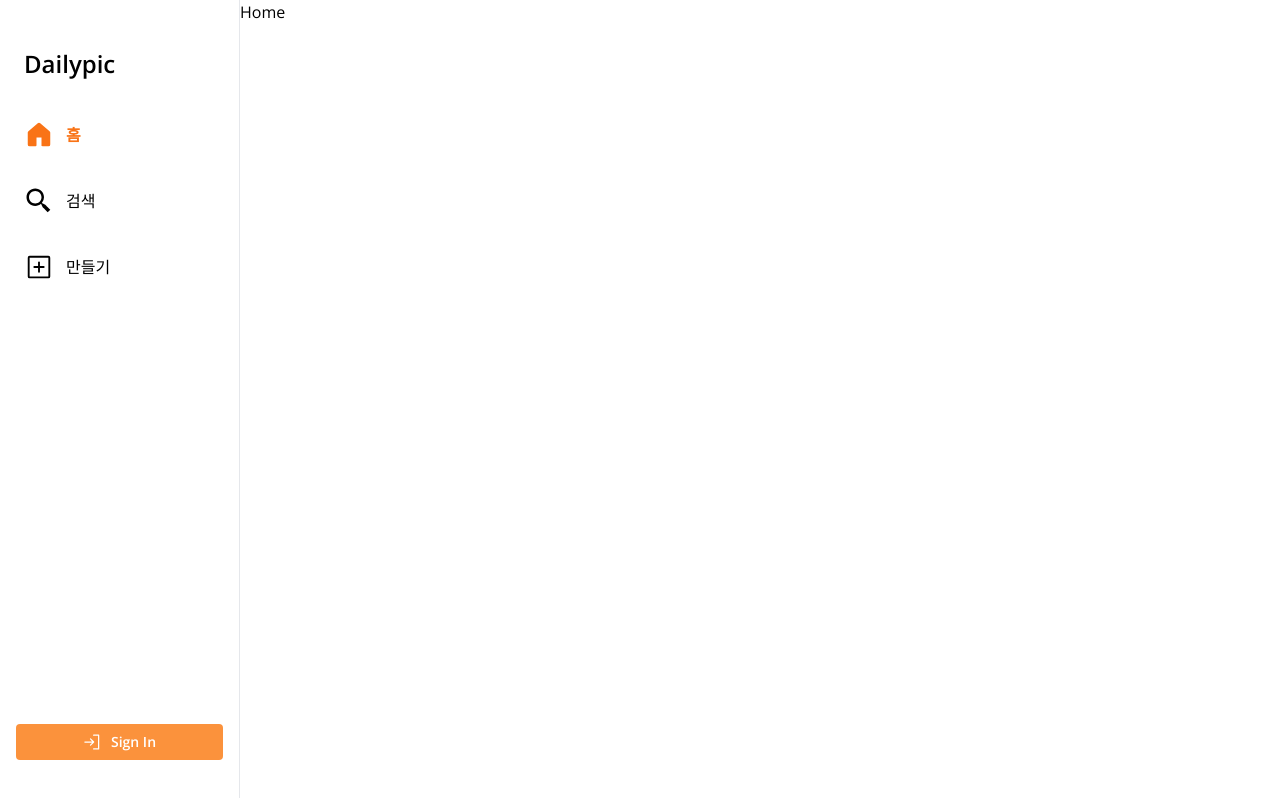
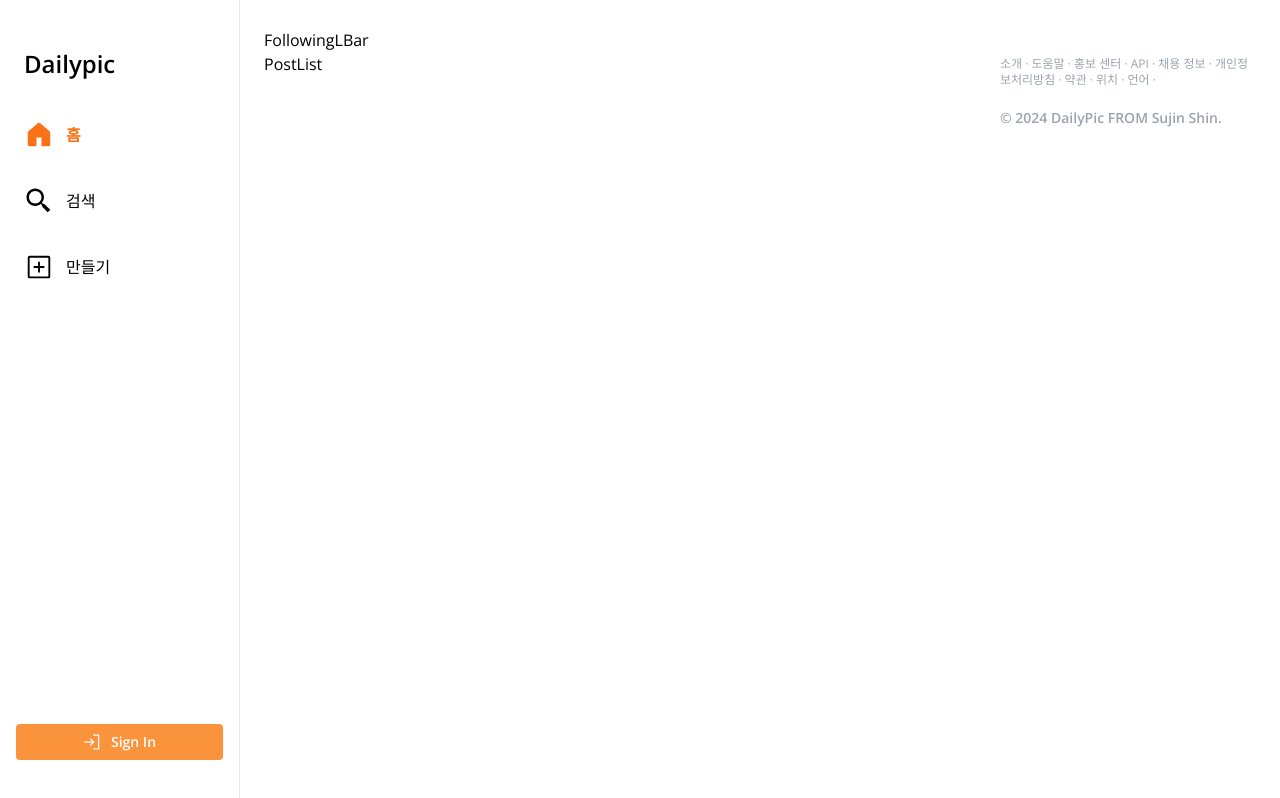
Before and after one commit to ssj5037/nextjs-dailypic, a Next.js app: page / in a window 1280 px wide. Built offline with nearby package versions, Linux system fonts and the light colour scheme; no server answers.

Commit message:
Home 화면 레이아웃 추가/수정 1. home 화면 구조 잡음 2. home 화면 사이드바 개발 3. Avatar - highlight, size, showName 속성 추가. 4. 반응형 css 수정. 5. header css 일부 수정.

```diff
--- a/src/app/layout.tsx
+++ b/src/app/layout.tsx
@@ -21,7 +21,7 @@ export default function RootLayout({
       <body className="flex flex-col md:flex-row">
         <AuthContext>
           <Header />
-          <main className="grow">{children}</main>
+          <main className="flex justify-center grow my-7">{children}</main>
         </AuthContext>
       </body>
     </html>
--- a/src/app/page.tsx
+++ b/src/app/page.tsx
@@ -1,3 +1,35 @@
-export default function Home() {
-  return <h2>Home</h2>;
+import Avatar from "@/component/Avatar";
+import FollowingBar from "@/component/FollowingBar";
+import PostList from "@/component/PostList";
+
+export default function HomePage() {
+  return (
+    <>
+      <section className="max-w-2xl w-[42rem]">
+        <FollowingBar />
+        <PostList />
+      </section>
+      <section className="flex-col hidden pl-16 w-80 lg:flex">
+        <Avatar size="large" showName />
+        <div className="my-7">
+          <nav className="flex mb-5 text-xs text-gray-400">
+            <ul className="inline items-baseline gap-1 *:after:content-['_·_'] *:inline ">
+              <li className="">소개</li>
+              <li>도움말</li>
+              <li>홍보 센터</li>
+              <li>API</li>
+              <li>채용 정보</li>
+              <li>개인정보처리방침</li>
+              <li>약관</li>
+              <li>위치</li>
+              <li>언어</li>
+            </ul>
+          </nav>
+          <span className="flex text-sm font-semibold text-gray-400">
+            © 2024 DailyPic FROM Sujin Shin.
+          </span>
+        </div>
+      </section>
+    </>
+  );
 }
--- a/src/component/Avatar.tsx
+++ b/src/component/Avatar.tsx
@@ -2,7 +2,15 @@
 import { useSession } from "next-auth/react";
 import Link from "next/link";
 
-export default function Avatar() {
+export default function Avatar({
+  highlight = false,
+  showName = false,
+  size = "small",
+}: {
+  highlight?: boolean;
+  showName?: boolean;
+  size?: "small" | "large";
+}) {
   const { data: session } = useSession();
   const user = session?.user;
   return (
@@ -10,20 +18,40 @@ export default function Avatar() {
       {user && (
         <Link
           href={`/${user.username}`}
-          className="flex items-center w-full gap-2 rounded-md group"
+          className="flex items-center w-full gap-2 rounded-md"
+        >
+          <div
+            className={`rounded-full
+            ${highlight && "border-2 border-orange-500"}`}
           >
             {/* eslint-disable-next-line @next/next/no-img-element */}
             <img
               src={user.image}
               alt={`${user.name} 프로필 이미지`}
-            width={40}
-            height={40}
-            className="transition-all rounded-full group-hover:scale-105"
+              width={`${size === "small" ? 40 : 56}`}
+              height={`${size === "small" ? 40 : 56}`}
+              className={`rounded-full
+              ${highlight && "border border-white"}`}
               referrerPolicy="no-referrer"
             />
-          <div className="flex-col hidden text-xs lg:flex">
-            <span>{user.name}</span>
-            <span>{user.username}</span>
+          </div>
+          <div className="flex flex-col">
+            {showName && (
+              <>
+                <span
+                  className={`font-semibold
+                  ${size === "small" ? "text-sm" : "text-md"}`}
+                >
+                  {user.username}
+                </span>
+                <span
+                  className={`text-gray
+                  ${size === "small" ? "text-xs" : "text-sm"}`}
+                >
+                  {user.name}
+                </span>
+              </>
+            )}
           </div>
         </Link>
       )}
--- /dev/null
+++ b/src/component/FollowingBar.tsx
@@ -0,0 +1,3 @@
+export default function FollowingLBar() {
+  return <div>FollowingLBar</div>;
+}
--- a/src/component/Header.tsx
+++ b/src/component/Header.tsx
@@ -35,13 +35,13 @@ const menus: NavMenu[] = [
 
 export default function Header() {
   return (
-    <header className="flex flex-row items-center w-full gap-8 px-4 py-3 border-b md:flex-col md:w-20 lg:w-60 md:py-10 md:border-r md:border-b-0 md:items-start">
+    <header className="flex flex-row items-center w-full gap-8 px-4 py-3 border-b md:flex-col md:w-20 xl:w-60 md:py-10 md:border-r md:border-b-0 md:items-start">
       {/* logo */}
       <h1 className="p-2 font-semibold md:w-full md:h-10">
-        <Link href={"/"} className="hidden text-2xl lg:block">
+        <Link href={"/"} className="hidden text-2xl xl:block">
           Dailypic
         </Link>
-        <Link href={"/"} className="block text-3xl lg:hidden">
+        <Link href={"/"} className="block text-3xl xl:hidden">
           <LogoIcon />
         </Link>
       </h1>
@@ -52,8 +52,13 @@ export default function Header() {
         ))}
       </nav>
       {/* user info */}
-      <div className="flex flex-row items-center justify-center gap-5 lg:w-full md:flex-col shrink-0 ">
-        <Avatar />
+      <div className="flex flex-row items-center justify-center gap-5 xl:w-full md:flex-col">
+        <div className="hidden w-full xl:flex">
+          <Avatar highlight showName />
+        </div>
+        <div className="flex xl:hidden shrink-0">
+          <Avatar highlight />
+        </div>
         <SignInButton />
       </div>
     </header>
--- a/src/component/NavLink.tsx
+++ b/src/component/NavLink.tsx
@@ -27,7 +27,7 @@ export default function NavLink({
       <div className="text-3xl transition-transform group-hover:scale-105">
         {pathname === path ? activeIcon : inactiveIcon}
       </div>
-      <span className="hidden scale-100 lg:block">{title}</span>
+      <span className="hidden scale-100 xl:block">{title}</span>
     </Link>
   );
 }
--- /dev/null
+++ b/src/component/PostList.tsx
@@ -0,0 +1,3 @@
+export default function PostList() {
+  return <div>PostList</div>;
+}
--- a/src/component/SignInButton.tsx
+++ b/src/component/SignInButton.tsx
@@ -16,7 +16,7 @@ export default function SignIn() {
       >
         {session ? (
           <>
-            <span className="hidden text-sm lg:block">Sign Out</span>
+            <span className="hidden text-sm xl:block">Sign Out</span>
             <span className="text-xl">
               <SignOutIcon />
             </span>
@@ -26,7 +26,7 @@ export default function SignIn() {
             <span className="text-xl">
               <SignInIcon />
             </span>
-            <span className="hidden text-sm lg:block">Sign In</span>
+            <span className="hidden text-sm xl:block">Sign In</span>
           </>
         )}
       </DPButton>
```
Lines whose indentation alone changed are shown as unchanged.
